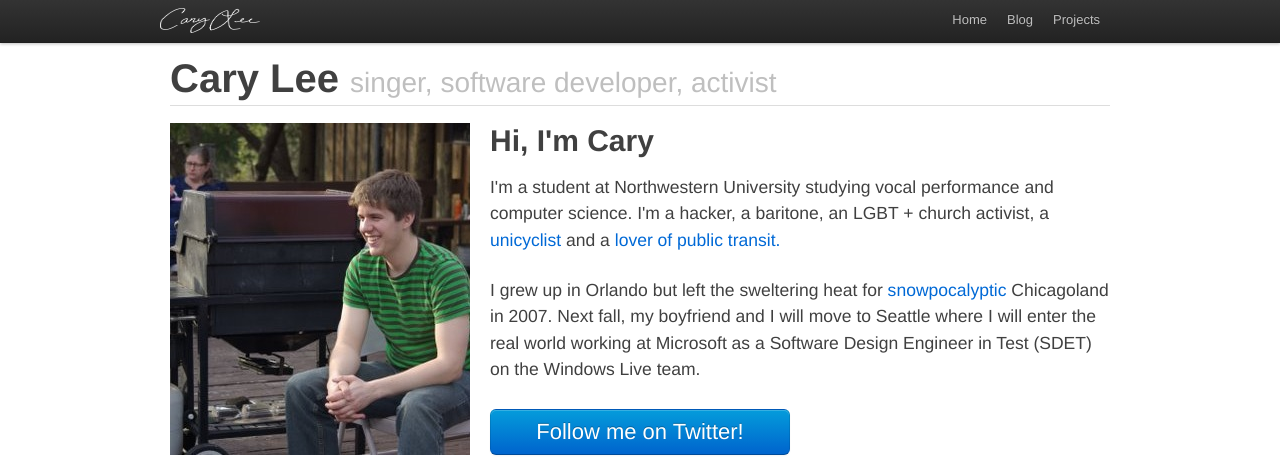
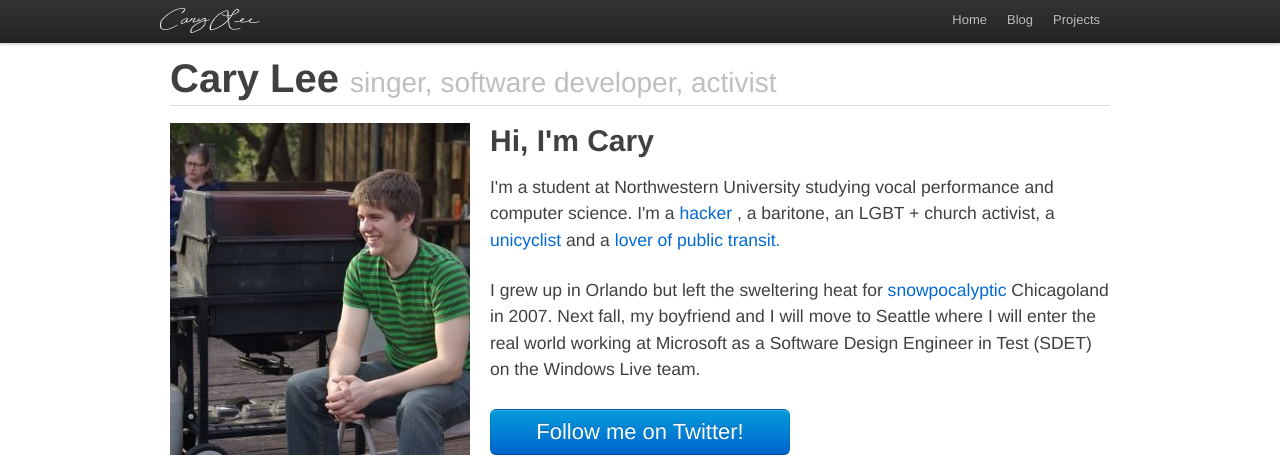
Before and after one commit to carylee/CaryMe, a Jekyll site: the page built from index.html, in a window 1280 px wide. Shown: the top 457 px of the page. Built offline with Jekyll 4.4.1, drawn with Linux system fonts in a browser that asks for light colours; nearby versions of some CDN libraries; Markdown is read by kramdown in place of the engine named in the settings; part of the change alters nothing that is shown.

```diff
--- a/index.html
+++ b/index.html
@@ -16,7 +16,9 @@ title: Cary Lee
     <h2>Hi, I'm Cary</h2>
     <p>
       I'm a student at Northwestern University studying vocal performance and
-      computer science. I'm a hacker, a baritone, an LGBT + church activist,
+      computer science. I'm a
+      <a href='/projects.html'>hacker</a>
+      , a baritone, an LGBT + church activist,
       a
       <a href='http://www.northbynorthwestern.com/story/unicyclist/'>unicyclist</a>
       and a
```
Also changed, not shown: 1 other file.
